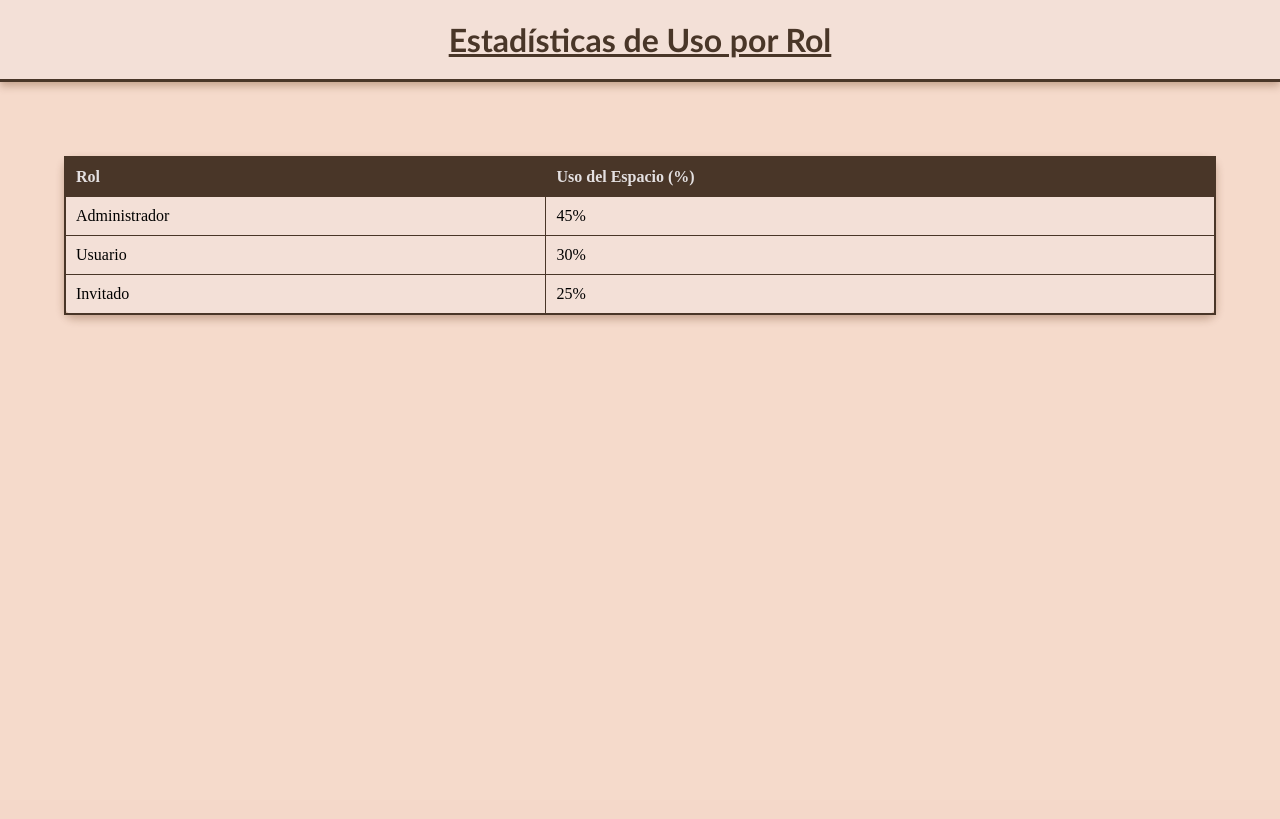
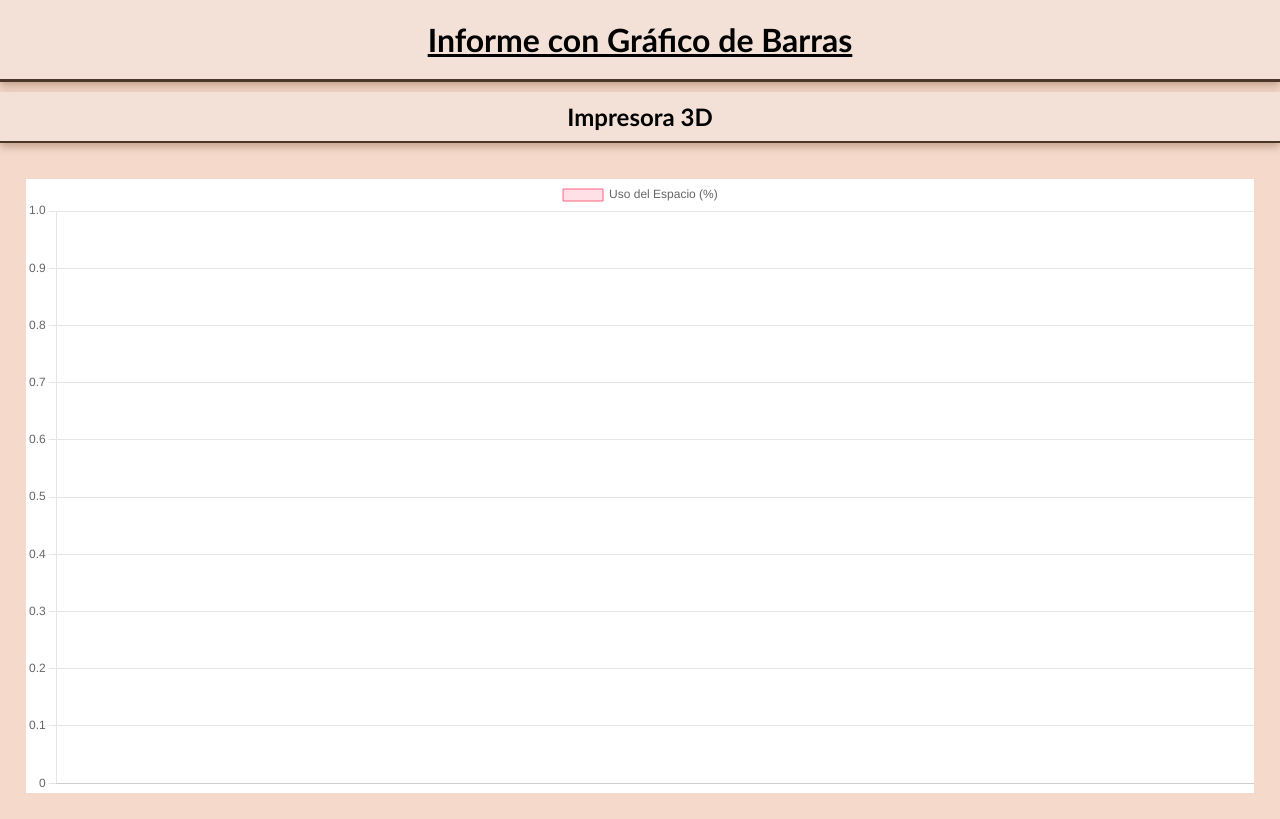
Before and after one commit to LemonHum4n/proyectoMaker, a Flask app: page /estadisticas in a window 1280 px wide. Before the commit the page ends 322 px from the top, so only its background shows below. Run offline with Flask 3, Linux system fonts and the light colour scheme; data that the repository does not hold is empty.

Commit message:
Estadistica

```diff
--- a/markerSpace/flask_app/controllers/users_controller.py
+++ b/markerSpace/flask_app/controllers/users_controller.py
@@ -81,12 +81,13 @@ def reserva():
 
 @app.route('/estadisticas')
 def estadisticas():
-    datos = [
-        ('Administrador', 45),
-        ('Usuario', 30),
-        ('Invitado', 25)
-    ]
-    return render_template('estadistica.html', estadisticas=datos)
+    zonas = ['Impresora 3D', 'Router CNC', 'Cortadora laser', 'Clase capacitacion', 'Sala de clases', 'Taller', 'Domo de batalla robotica']
+    datos_por_zona = {}
+
+    for zona in zonas:
+        datos_por_zona[zona] = Reserva.datos(zona)
+
+    return render_template('estadistica.html', datos_por_zona=datos_por_zona)
 
 @app.route('/delete', methods=['POST'])
 def delete():
--- a/markerSpace/flask_app/models/reserva.py
+++ b/markerSpace/flask_app/models/reserva.py
@@ -29,3 +29,16 @@ class Reserva:
         """
         result = connectToMySQL('esquema_maker').query_db(query, formulario)
         return result
+
+    @classmethod
+    def datos(cls, zona):
+        query = """
+        SELECT tipo_visita, COUNT(*) * 100.0 / (SELECT COUNT(*) FROM reserva WHERE zona = %(zona)s) AS porcentaje
+        FROM reserva
+        WHERE zona = %(zona)s
+        GROUP BY tipo_visita;
+        """
+        resultados = connectToMySQL('esquema_maker').query_db(query, {'zona': zona})
+
+        datos = [(resultado['tipo_visita'], resultado['porcentaje']) for resultado in resultados]
+        return datos
--- a/markerSpace/flask_app/static/css/estilo_estadistica.css
+++ /dev/null
@@ -1,59 +0,0 @@
-
-body {
-    margin: 0;
-    padding: 0;
-    min-height: 100%;
-    display: flex;
-    flex-direction: column;
-    background-color: #f5dacb;
-}
-
-table {
-    width: 90%;
-    border-collapse: collapse;
-    margin-top: 20px;
-    border: 2px solid #493628;
-    background-color: #f3e0d7;
-    padding: 20px;
-    border-radius: 10px;
-    box-shadow: #5e2e0b52 0px 4px 8px 0px;
-    position: relative;
-    margin: 5%;
-}
-th, td {
-    border: 1px solid #493628;
-    padding: 10px;
-    text-align: left;
-}
-th {
-    background-color: #493628;
-    color: #E4E0E1;
-}
-tr:hover {
-    background-color: #d1bdb5;
-}
-h1, h2, h3, h4 {
-    text-align: center;
-    font-family: 'Trebuchet MS';
-    color: #493628;
-}
-h1 {
-    padding-top: 20px;
-    margin: 0;
-    padding-bottom: 20px;
-    margin-bottom: 10px;
-    border: #493628 3px solid;
-    box-shadow: #5e2e0b52 0px 4px 8px 0px;
-    border-width: 0 0 3px 0;
-    background-color: #f3e0d7;
-    text-decoration: underline;
-}
-h2 {
-    margin-top: 10px;
-}
-h3 {
-    margin-top: 10px;
-}
-h4 {
-    margin-top: 10px;
-}
--- a/markerSpace/flask_app/templates/estadistica.html
+++ b/markerSpace/flask_app/templates/estadistica.html
@@ -2,28 +2,59 @@
 <html lang="es">
 <head>
     <meta charset="UTF-8">
-    <meta name="viewport" content="width=device-width, initial-scale=1.0">
-    <title>Estadísticas de Uso</title>
-    <link rel="stylesheet" href="/static/styles.css">
+    <title>Informe con Gráfico de Barras</title>
+    <!-- Incluir Chart.js -->
     <link rel="stylesheet" href="estilo_estadistica.css">
+    <script src="https://cdn.jsdelivr.net/npm/chart.js"></script>
 </head>
 <body>
-    <h1>Estadísticas de Uso por Rol</h1>
-    <table>
-        <thead>
-            <tr>
-                <th>Rol</th>
-                <th>Uso del Espacio (%)</th>
-            </tr>
-        </thead>
-        <tbody>
-            {% for rol, uso in estadisticas %}
-            <tr>
-                <td>{{ rol }}</td>
-                <td>{{ uso }}%</td>
-            </tr>
-            {% endfor %}
-        </tbody>
-    </table>
+    <h1>Informe con Gráfico de Barras</h1>
+
+    <h2>Impresora 3D</h2>
+
+    <!-- Agregar un contenedor para el gráfico -->
+    <canvas id="usoChart" width="10" height="5"></canvas>
+
+    <script>
+        const ctx = document.getElementById('usoChart').getContext('2d');
+        const data = {
+            labels: [{% for tipo, porcentaje in estadisticas %}'{{ tipo }}'{% if not loop.last %}, {% endif %}{% endfor %}],
+            datasets: [{
+                label: 'Uso del Espacio (%)',
+                data: [{% for tipo, porcentaje in estadisticas %}{{ porcentaje }}{% if not loop.last %}, {% endif %}{% endfor %}],
+                backgroundColor: [
+                    'rgba(255, 99, 132, 0.2)',
+                    'rgba(54, 162, 235, 0.2)',
+                    'rgba(255, 206, 86, 0.2)',
+                    'rgba(75, 192, 192, 0.2)',
+                    'rgba(153, 102, 255, 0.2)',
+                    'rgba(255, 159, 64, 0.2)'
+                ],
+                borderColor: [
+                    'rgba(255, 99, 132, 1)',
+                    'rgba(54, 162, 235, 1)',
+                    'rgba(255, 206, 86, 1)',
+                    'rgba(75, 192, 192, 1)',
+                    'rgba(153, 102, 255, 1)',
+                    'rgba(255, 159, 64, 1)'
+                ],
+                borderWidth: 1
+            }]
+        };
+
+        const config = {
+            type: 'bar',
+            data: data,
+            options: {
+                scales: {
+                    y: {
+                        beginAtZero: true
+                    }
+                }
+            }
+        };
+
+        new Chart(ctx, config);
+    </script>
 </body>
 </html>
--- /dev/null
+++ b/markerSpace/flask_app/templates/estilo_estadistica.css
@@ -0,0 +1,40 @@
+
+body {
+    margin: 0;
+    padding: 0;
+    min-height: 100%;
+    display: flex;
+    flex-direction: column;
+    background-color: #f5dacb;
+}
+
+h1 {
+    text-align: center;
+    font-family: 'Trebuchet MS';
+    padding-top: 20px;
+    margin: 0;
+    padding-bottom: 20px;
+    margin-bottom: 10px;
+    border: #493628 3px solid;
+    box-shadow: #5e2e0b52 0px 4px 8px 0px;
+    border-width: 0 0 3px 0;
+    background-color: #f3e0d7;
+    text-decoration: underline;
+}
+canvas{
+    background-color: #ffffff;
+    margin: 2%;
+}
+
+h2 {
+    text-align: center;
+    font-family: 'Trebuchet MS';
+    padding-top: 10px;
+    margin: 0;
+    padding-bottom: 10px;
+    margin-bottom: 10px;
+    border: #493628 2px solid;
+    box-shadow: #5e2e0b52 0px 4px 8px 0px;
+    border-width: 0 0 2px 0;
+    background-color: #f3e0d7;
+}
```
